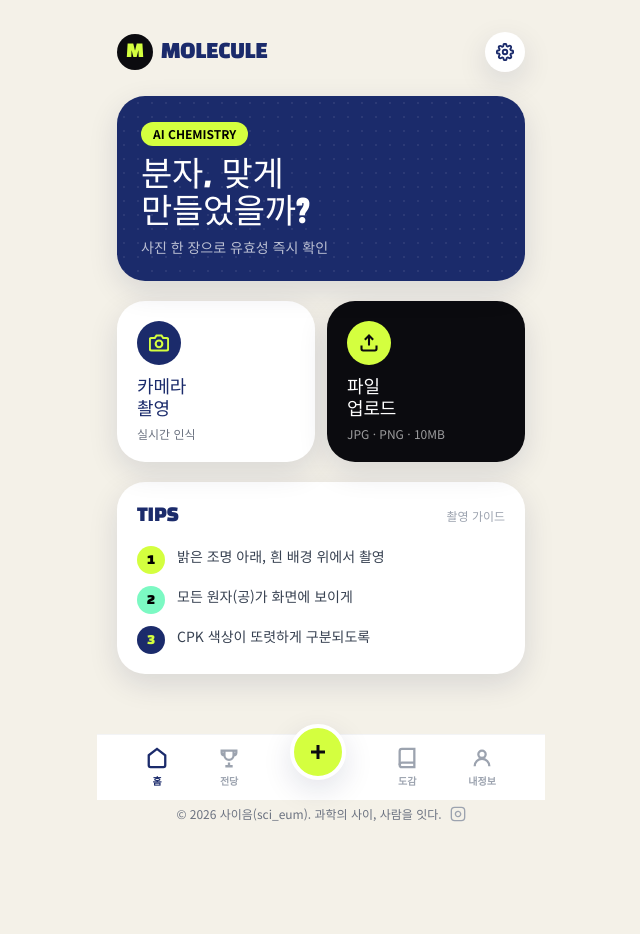
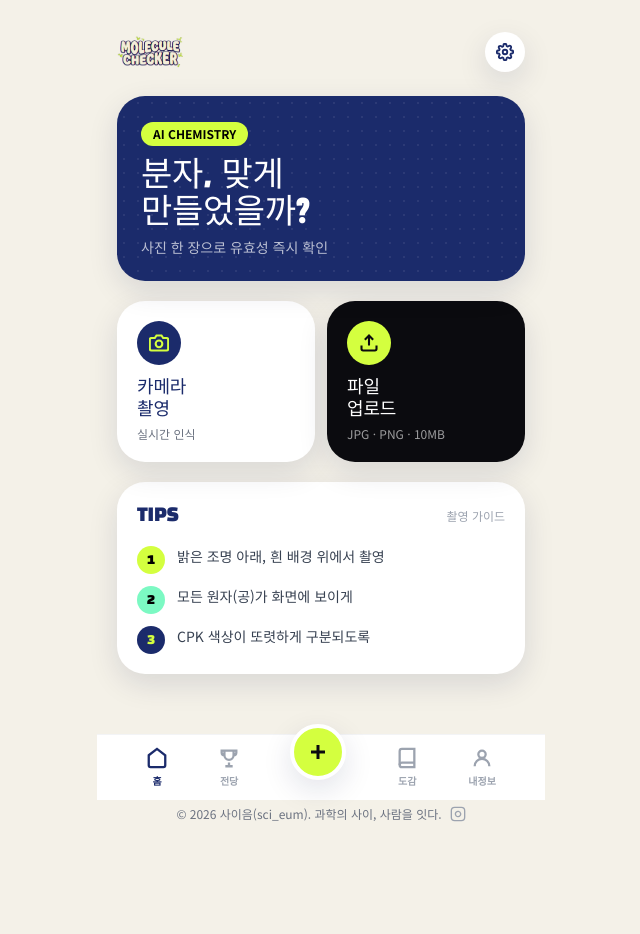
Before and after one commit to scieum/molecule-checker, a plain HTML site: page index.html in a window 1280 px wide. Shown: the whole page, without its empty margins (319-959 px from the left). Drawn offline with nearby package versions, Linux system fonts and the light colour scheme; a script that the page names is missing.

Commit message:
Replace header text with logo image
Co-Authored-By: Claude Opus 4.6 (1M context) <noreply@anthropic.com>

```diff
--- a/index.html
+++ b/index.html
@@ -55,10 +55,7 @@
   <!-- Header -->
   <header class="flex items-center justify-between mb-6">
     <button id="logo-home" aria-label="홈으로" class="flex items-center gap-2 active:scale-95 transition">
-      <div class="w-9 h-9 rounded-full bg-ink flex items-center justify-center">
-        <span class="text-lime font-display text-lg">M</span>
-      </div>
-      <span class="font-display text-navy text-xl">MOLECULE</span>
+      <img src="logo.png" alt="Molecule Checker" class="h-9" />
     </button>
     <button id="open-settings" aria-label="설정" class="w-10 h-10 rounded-full bg-white card-shadow flex items-center justify-center text-navy active:scale-95 transition">
       <svg width="18" height="18" viewBox="0 0 24 24" fill="none" stroke="currentColor" stroke-width="2.5"><circle cx="12" cy="12" r="3"/><path d="M19.4 15a1.65 1.65 0 0 0 .33 1.82l.06.06a2 2 0 1 1-2.83 2.83l-.06-.06a1.65 1.65 0 0 0-1.82-.33 1.65 1.65 0 0 0-1 1.51V21a2 2 0 1 1-4 0v-.09a1.65 1.65 0 0 0-1-1.51 1.65 1.65 0 0 0-1.82.33l-.06.06a2 2 0 1 1-2.83-2.83l.06-.06a1.65 1.65 0 0 0 .33-1.82 1.65 1.65 0 0 0-1.51-1H3a2 2 0 1 1 0-4h.09a1.65 1.65 0 0 0 1.51-1 1.65 1.65 0 0 0-.33-1.82l-.06-.06a2 2 0 1 1 2.83-2.83l.06.06a1.65 1.65 0 0 0 1.82.33h0a1.65 1.65 0 0 0 1-1.51V3a2 2 0 1 1 4 0v.09a1.65 1.65 0 0 0 1 1.51h0a1.65 1.65 0 0 0 1.82-.33l.06-.06a2 2 0 1 1 2.83 2.83l-.06.06a1.65 1.65 0 0 0-.33 1.82v0a1.65 1.65 0 0 0 1.51 1H21a2 2 0 1 1 0 4h-.09a1.65 1.65 0 0 0-1.51 1z"/></svg>
```
Also changed, not shown: .claude/settings.local.json, logo.png (added).
